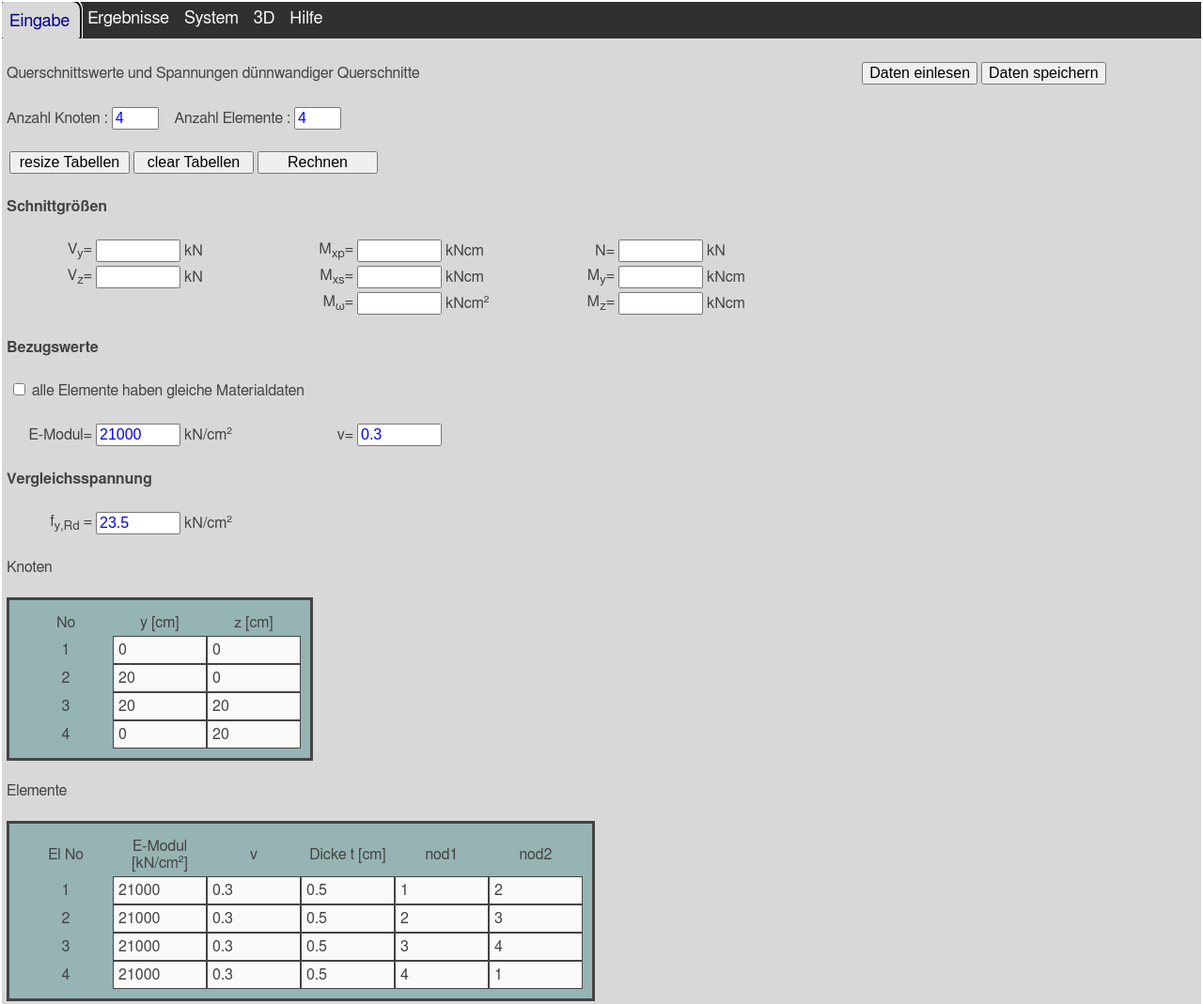
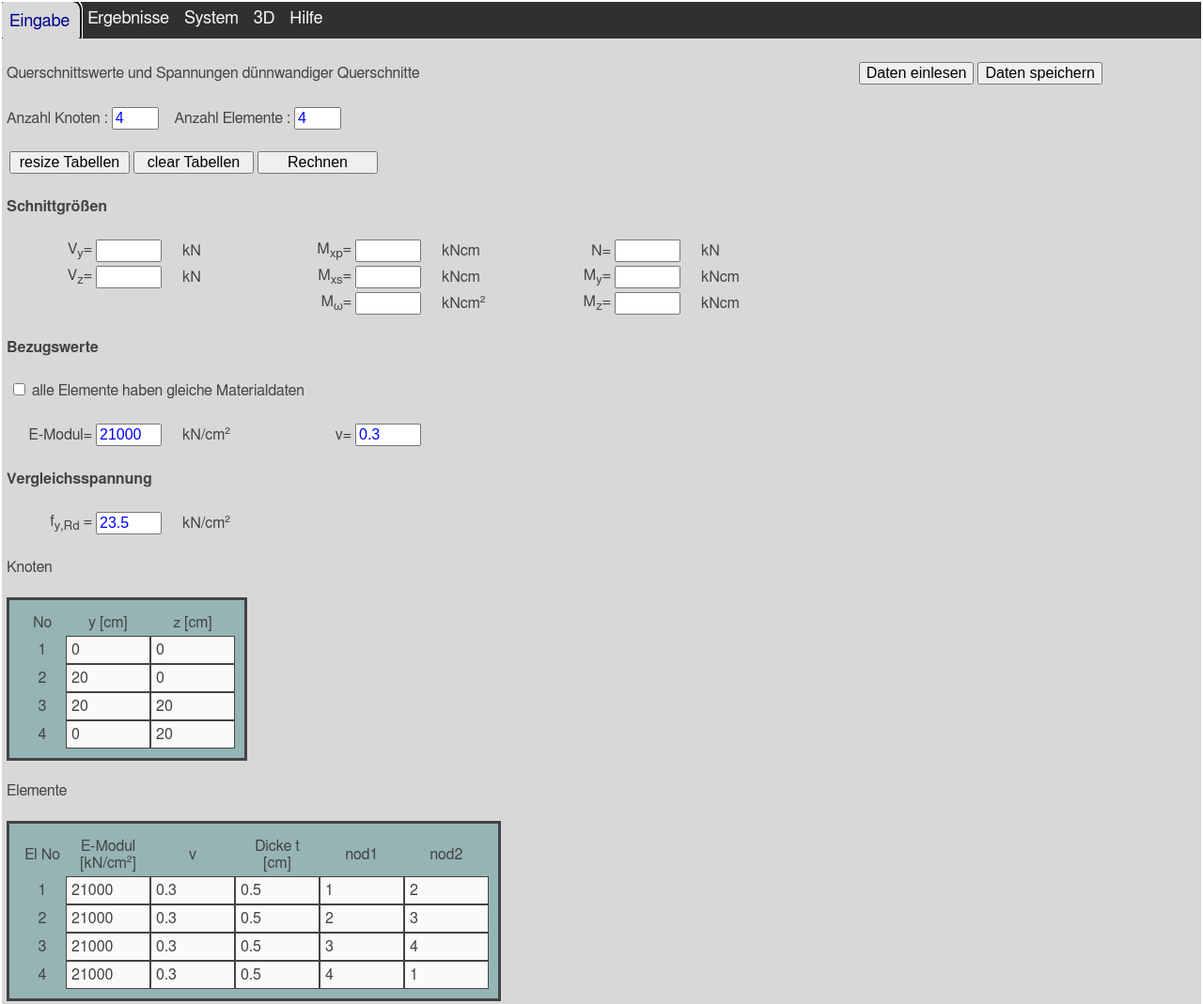
Before and after one commit to detrothe/duennqs, a website with bundled scripts: page dist/index.html in a window 1280 px wide. Shown: the top 1069 px of the page at 94% size. Built offline with nearby package versions, Linux system fonts and the light colour scheme.

Commit message:
18.2.2023

```diff
--- a/src/duennQ.ts
+++ b/src/duennQ.ts
@@ -181,12 +181,15 @@ objCells.item(0).style.textAlign = "center";
 
 let nSpalten = nTabelle.rows[0].cells.length - 1;
 
+nTabelle.rows.item(0).cells.item(0).style.width = '50px'
+
 for (let i = 1; i < nTabelle.rows.length; i++) {
     const objCells = nTabelle.rows.item(i).cells;
     objCells.item(0).contentEditable = 'false';
     objCells.item(0).style.textAlign = "center";
     objCells.item(0).style.backgroundColor = 'rgb(150,180, 180)';
     objCells.item(0).style.border = 'none';
+    objCells.item(0).style.width = '50px'
 
     for (let j = 1; j <= nSpalten; j++) {
         objCells.item(j).id = "nodeTable-" + i + "-" + j;
@@ -209,12 +212,15 @@ objCells = eTabelle.rows.item(0).cells;  // Überschrift Punkt zentrieren
 objCells.item(0).style.textAlign = "center";
 nSpalten = eTabelle.rows[0].cells.length - 1;
 
+eTabelle.rows.item(0).cells.item(0).style.width = '50px'
+
 for (let i = 1; i < eTabelle.rows.length; i++) {
     const objCells = eTabelle.rows.item(i).cells;
     objCells.item(0).contentEditable = 'false';
     objCells.item(0).style.textAlign = "center";
     objCells.item(0).style.backgroundColor = 'rgb(150,180, 180)';
     objCells.item(0).style.border = 'none';
+    objCells.item(0).style.width = '50px'
 
     for (let j = 1; j <= nSpalten; j++) {
         objCells.item(j).id = "elemTable-" + i + "-" + j;
--- a/src/styles/main.css
+++ b/src/styles/main.css
@@ -214,6 +214,18 @@ hr {
     display: none;
 }
 
+td,
+th {
+    padding: 1px 4px;
+    width: 70px;
+    /*background-color: orange;*/
+}
+
+p {
+    font-size: 1rem;
+    line-height: 2rem;
+}
+
 #eingabe {
     display: none;
     /*position: absolute;
@@ -265,17 +277,6 @@ hr {
     display: none;
 }
 */
-td,
-th {
-    padding: 1px 4px;
-    width: 100px;
-    /*background-color: orange;*/
-}
-
-p {
-    font-size: 1rem;
-    line-height: 2rem;
-}
 
 button {
     font-size: 1rem;
@@ -337,7 +338,7 @@ input:valid {
 }
 
 .input_kdtab {
-    width: 90px;
+    width: 70px;
 }
 
 #input-container {
@@ -375,7 +376,12 @@ input:valid {
     color: white;
     white-space: nowrap;
 }
-
+/*
+#nodeTable tr td:nth-child(2) {
+    width: 50px;
+    background-color: #D800D8;
+}
+*/
 #elemTable td {
     background-color: rgb(250, 250, 250);
     white-space: nowrap;
```
